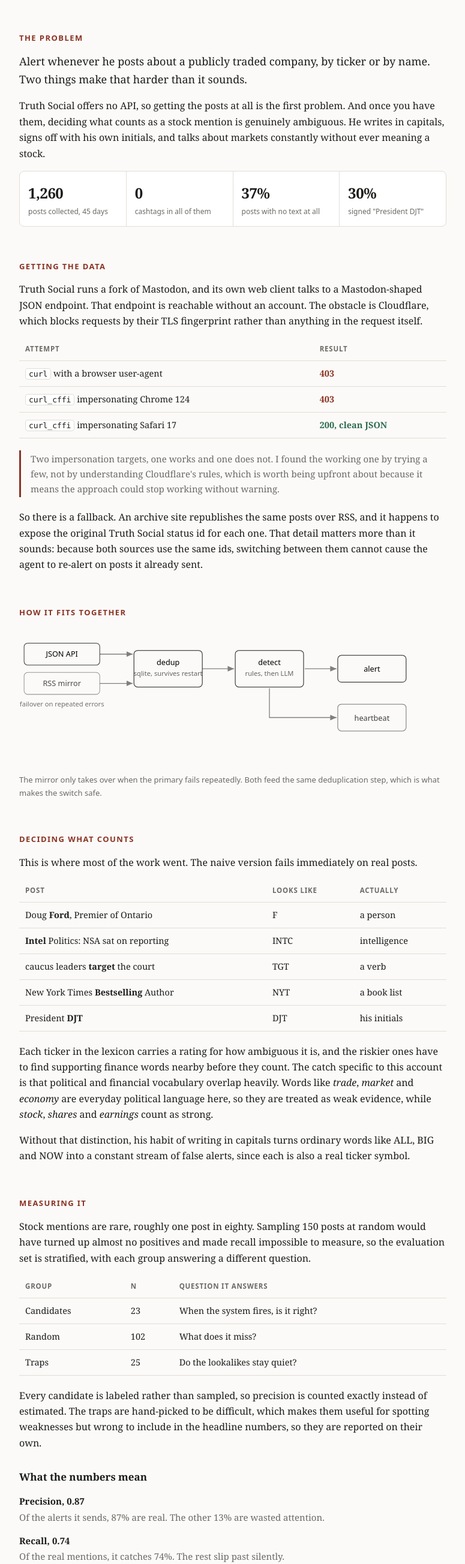
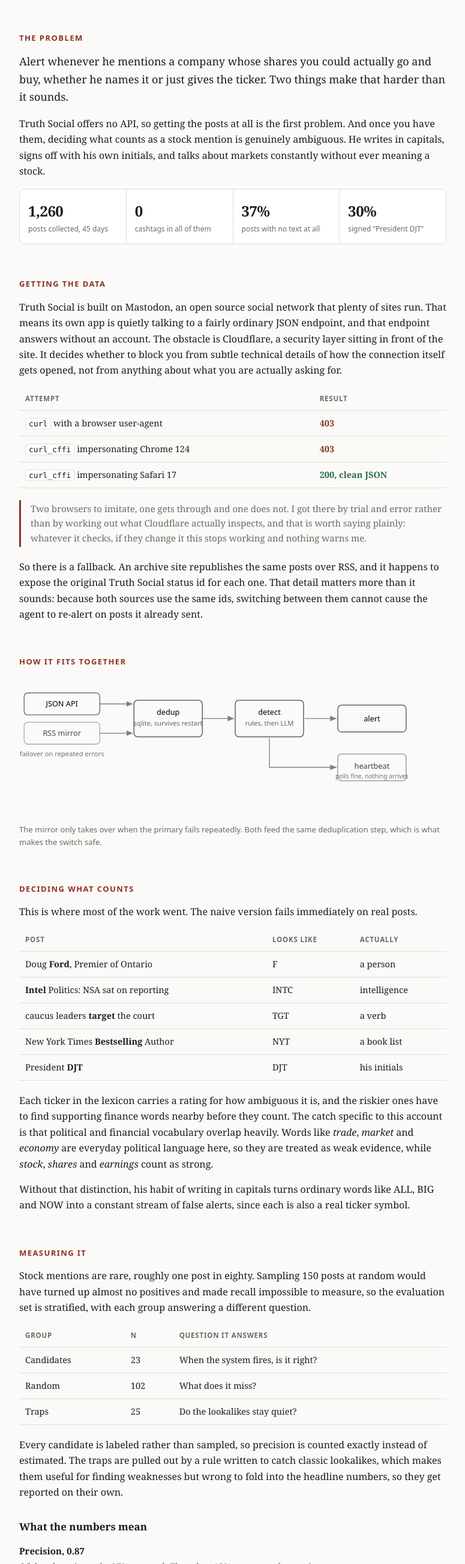
Before and after one commit to hoomanesteki/truth-social-stock-alert-agent, a plain HTML site: page docs/index.html in a window 1280 px wide. Shown: the part 192-2800 px from the top of the page at 60% size, without its empty margins (252-1027 px from the left). Drawn offline with Linux system fonts and the light colour scheme.

Commit message:
Explain the metrics, and repair four comments a previous edit broke
The write-up reported precision, recall and F1 without ever saying what
they are, so the numbers meant nothing to anyone who had not already read
the code. They are defined now, along with what the three sampling groups
are for and what the bootstrap interval represents. Still 1,195 words.

Four comments had been mangled by an earlier pass over repeated phrasing.
Each was an "X, not Y" construction where the "not" carried the meaning,
and dropping it left contradictions like "stamp latency on every post,
only stamping the ones that alert". Repaired in runner.py, reliability.py
twice, and llm.py.

The project page said the trap posts were hand picked. They are selected
by a rule in build_eval_set.py, so that was simply wrong. It also leaned
on terms like TLS fingerprint without explaining them, and left the
heartbeat box in the diagram unlabelled while every other box had a
caption.

```diff
--- a/docs/index.html
+++ b/docs/index.html
@@ -55,7 +55,7 @@
 </header>
 
 <h2>The problem</h2>
-<p class="lede">Alert whenever he posts about a publicly traded company, by ticker or by name.
+<p class="lede">Alert whenever he mentions a company whose shares you could actually go and buy, whether he names it or just gives the ticker.
 Two things make that harder than it sounds.</p>
 <p>Truth Social offers no API, so getting the posts at all is the first problem. And once you
 have them, deciding what counts as a stock mention is genuinely ambiguous. He writes in capitals,
@@ -69,9 +69,12 @@
 </div>
 
 <h2>Getting the data</h2>
-<p>Truth Social runs a fork of Mastodon, and its own web client talks to a Mastodon-shaped JSON
-endpoint. That endpoint is reachable without an account. The obstacle is Cloudflare, which blocks
-requests by their TLS fingerprint rather than anything in the request itself.</p>
+<p>Truth Social is built on Mastodon, an open source social network that plenty of sites run.
+That means its own app is quietly talking to a fairly ordinary JSON endpoint, and that
+endpoint answers without an account. The obstacle is Cloudflare, a security
+layer sitting in front of the site. It decides whether to block you from subtle technical
+details of how the connection itself gets opened, not from anything about what you are
+actually asking for.</p>
 
 <table>
   <tr><th>Attempt</th><th>Result</th></tr>
@@ -80,9 +83,9 @@
   <tr><td><code>curl_cffi</code> impersonating Safari 17</td><td class="yes">200, clean JSON</td></tr>
 </table>
 
-<p class="note">Two impersonation targets, one works and one does not. I found the working one by
-trying a few, not by understanding Cloudflare's rules, which is worth being upfront about because
-it means the approach could stop working without warning.</p>
+<p class="note">Two browsers to imitate, one gets through and one does not. I got there by trial
+and error rather than by working out what Cloudflare actually inspects, and that is worth saying
+plainly: whatever it checks, if they change it this stops working and nothing warns me.</p>
 
 <p>So there is a fallback. An archive site republishes the same posts over RSS, and it happens to
 expose the original Truth Social status id for each one. That detail matters more than it sounds:
@@ -112,7 +115,8 @@
 <rect x="522" y="46" width="112" height="44" rx="6" fill="none" stroke="currentColor"/>
 <text x="578" y="73" text-anchor="middle">alert</text>
 <rect x="522" y="126" width="112" height="44" rx="6" fill="none" stroke="currentColor" opacity=".6"/>
-<text x="578" y="153" text-anchor="middle" opacity=".75">heartbeat</text>
+<text x="578" y="150" text-anchor="middle" opacity=".75">heartbeat</text>
+<text x="578" y="166" text-anchor="middle" opacity=".55" font-size="10">polls fine, nothing arrives</text>
 <text x="70" y="130" text-anchor="middle" opacity=".55" font-size="11">failover on repeated errors</text>
 </g>
 </svg>
@@ -153,8 +157,9 @@
 </table>
 
 <p>Every candidate is labeled rather than sampled, so precision is counted exactly instead of
-estimated. The traps are hand-picked to be difficult, which makes them useful for spotting
-weaknesses but wrong to include in the headline numbers, so they are reported on their own.</p>
+estimated. The traps are pulled out by a rule written to catch classic lookalikes, which makes them
+useful for finding weaknesses but wrong to fold into the headline numbers, so they get
+reported on their own.</p>
 
 <h3>What the numbers mean</h3>
 <dl>
@@ -195,7 +200,7 @@
 <h2>What I would fix next</h2>
 <table>
   <tr><th>Limitation</th><th>Why it matters</th></tr>
-  <tr><td>Media-only posts are invisible</td><td>37% of posts are images or video. Reading text
+  <tr><td>Posts with no text go unseen</td><td>37% of posts are images or video. Reading text
   out of images would be the largest single improvement.</td></tr>
   <tr><td>The lexicon is a ceiling</td><td>Only 95 companies are known, so anything outside that
   list cannot be found no matter how good the logic is.</td></tr>
```
Also changed, not shown: 4 other files.
